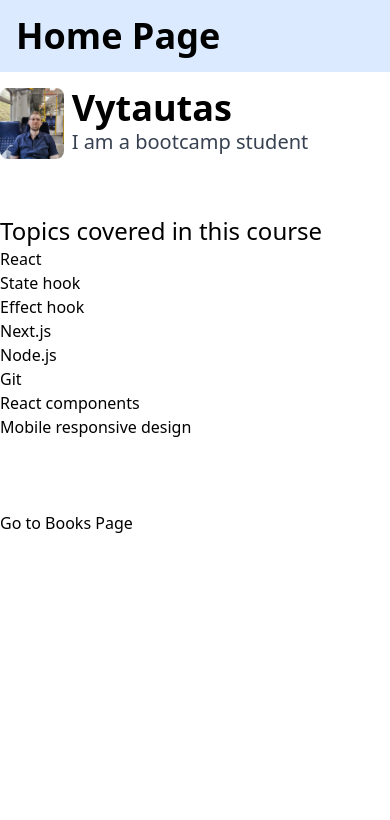
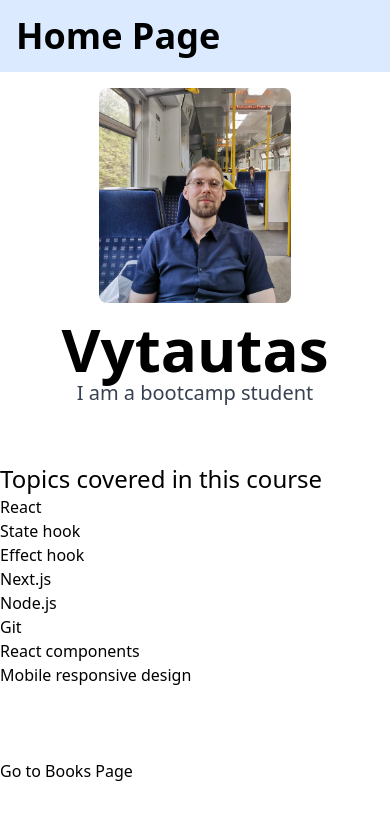
Before and after one commit to lebronius23/skillscity-mp, a Next.js app: page / in a window 390 px wide. Shown: the top 820 px of the page. Built offline with nearby package versions, Linux system fonts and the light colour scheme.

Commit message:
mobile responsive  hero on homepage

```diff
--- a/components/home/hero/index.js
+++ b/components/home/hero/index.js
@@ -1,12 +1,12 @@
 export default function Hero({ imgUrl, title, subtitle }) {
     return (
         <div className="w-full max-w-6xl mx-auto">
-            <div className="w-full flex flex-row space-x-2 py-4">
-                <div className="w-2/12">
+            <div className="w-full flex flex-col items-center py-4 space-y-4 md:flex-row md:space-x-4">
+                <div className="w-48">
                     <img src={imgUrl} className="rounded-lg"/>
                 </div>
-                <div className="w-10/12">
-                    <h1 className="text-4xl font-bold">{title}</h1>
+                <div className="w-full text-center md:text-left">
+                    <h1 className="text-6xl font-bold">{title}</h1>
                     <p className="text-xl text-gray-700">{subtitle}</p>
                 </div>
             </div>
```
